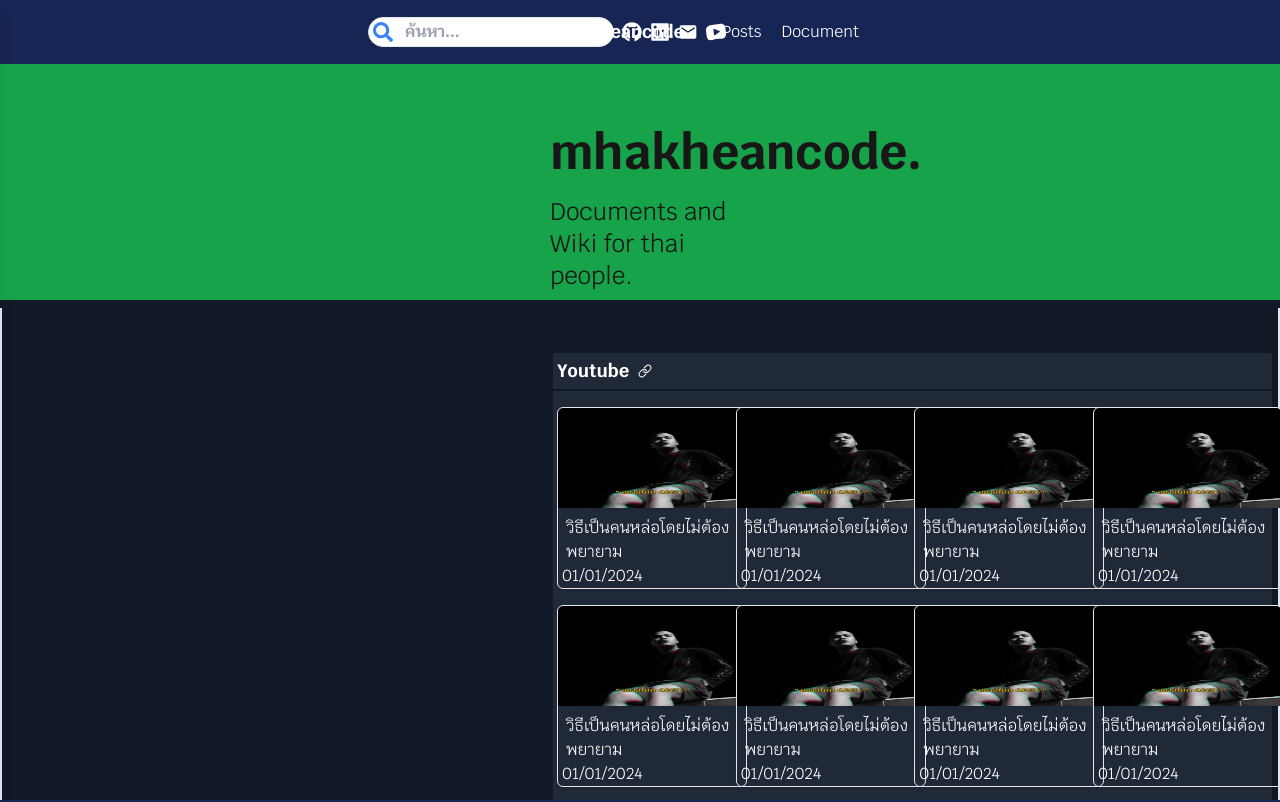
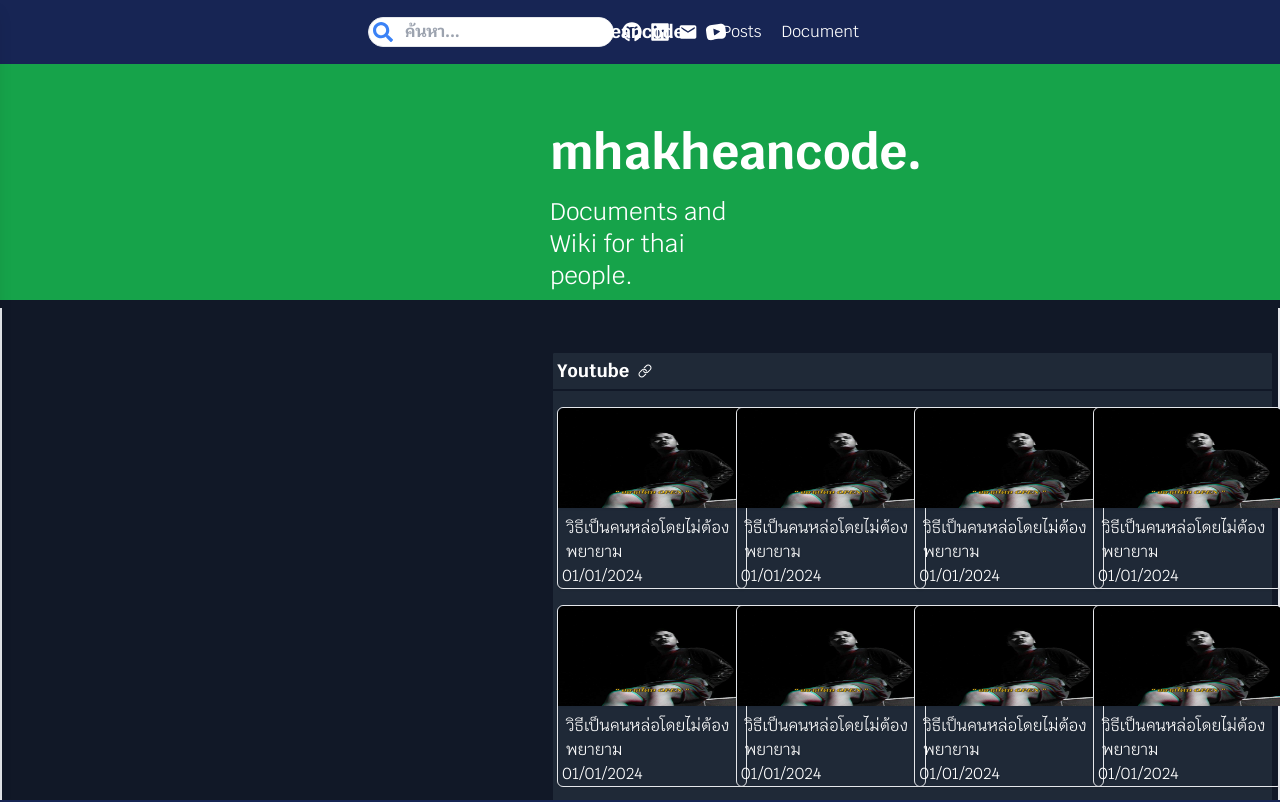
Before and after one commit to JerLord04/mhakheancode-frontend, a Next.js app: page /home in a window 1280 px wide. Shown: the top 802 px of the page. Built offline with nearby package versions, Linux system fonts and the light colour scheme.

Commit message:
add white text color

```diff
--- a/app/home/page.tsx
+++ b/app/home/page.tsx
@@ -41,8 +41,8 @@ const Home = () => {
       </div>
       <div className="pt-32 bg-green-600 h-[300px]">
         <div className="flex flex-col  pl-[550px] pr-[550px]">
-          <div className="text-5xl font-bold">mhakheancode.</div>
-          <div className="text-2xl mt-5">
+          <div className="text-5xl font-bold text-white">mhakheancode.</div>
+          <div className="text-2xl mt-5 text-white">
             Documents and Wiki for thai people.
           </div>
         </div>
```
